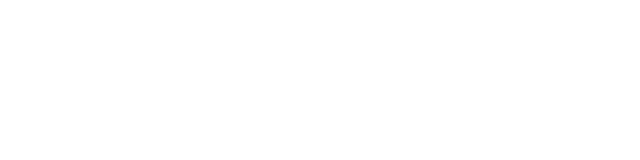
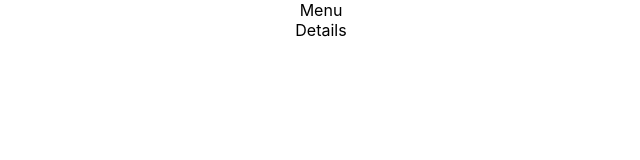
Before and after one commit to vdhakar80/vicky-portfolio, a React (Create React App) app: page / in a window 1280 px wide. Shown: the top 160 px of the page, without its empty margins (319-959 px from the left). Built offline with nearby package versions, Linux system fonts and the light colour scheme.

Commit message:
feat: empty files added

```diff
--- a/src/App.js
+++ b/src/App.js
@@ -1,7 +1,12 @@
 import "./App.css";
-
+import Home from "./components/Home";
+// import Home from "./"
 function App() {
-  return <div className="App"></div>;
+  return (
+    <div className="App">
+      <Home />
+    </div>
+  );
 }
 
 export default App;
--- /dev/null
+++ b/src/components/Details.js
@@ -0,0 +1,7 @@
+import React from "react";
+
+function Details() {
+  return <div>Details</div>;
+}
+
+export default Details;
--- /dev/null
+++ b/src/components/Home.js
@@ -0,0 +1,18 @@
+import React from "react";
+import Details from "./Details";
+import Menu from "./Menu";
+
+function Home() {
+  return (
+    <div>
+      <div>
+        <Menu />
+      </div>
+      <div>
+        <Details />
+      </div>
+    </div>
+  );
+}
+
+export default Home;
--- /dev/null
+++ b/src/components/Menu.js
@@ -0,0 +1,7 @@
+import React from "react";
+
+function Menu() {
+  return <div>Menu</div>;
+}
+
+export default Menu;
```
